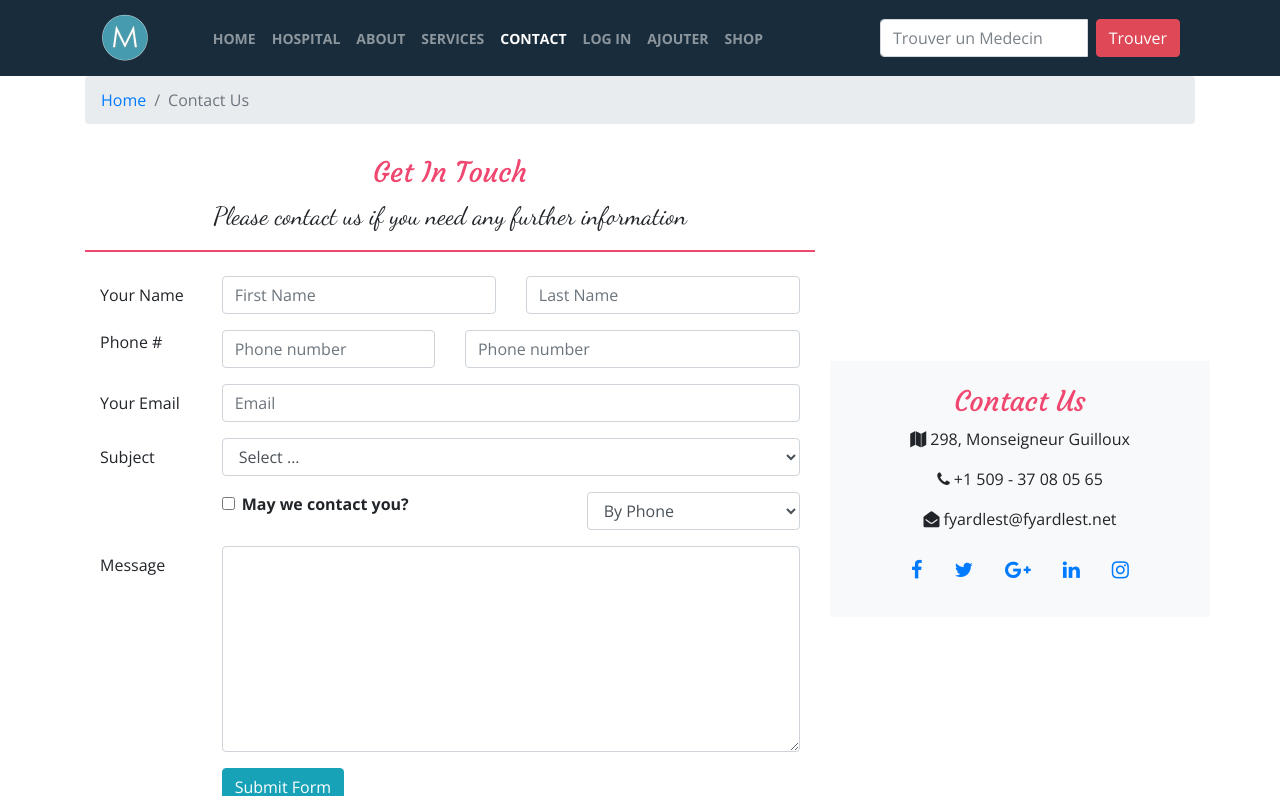
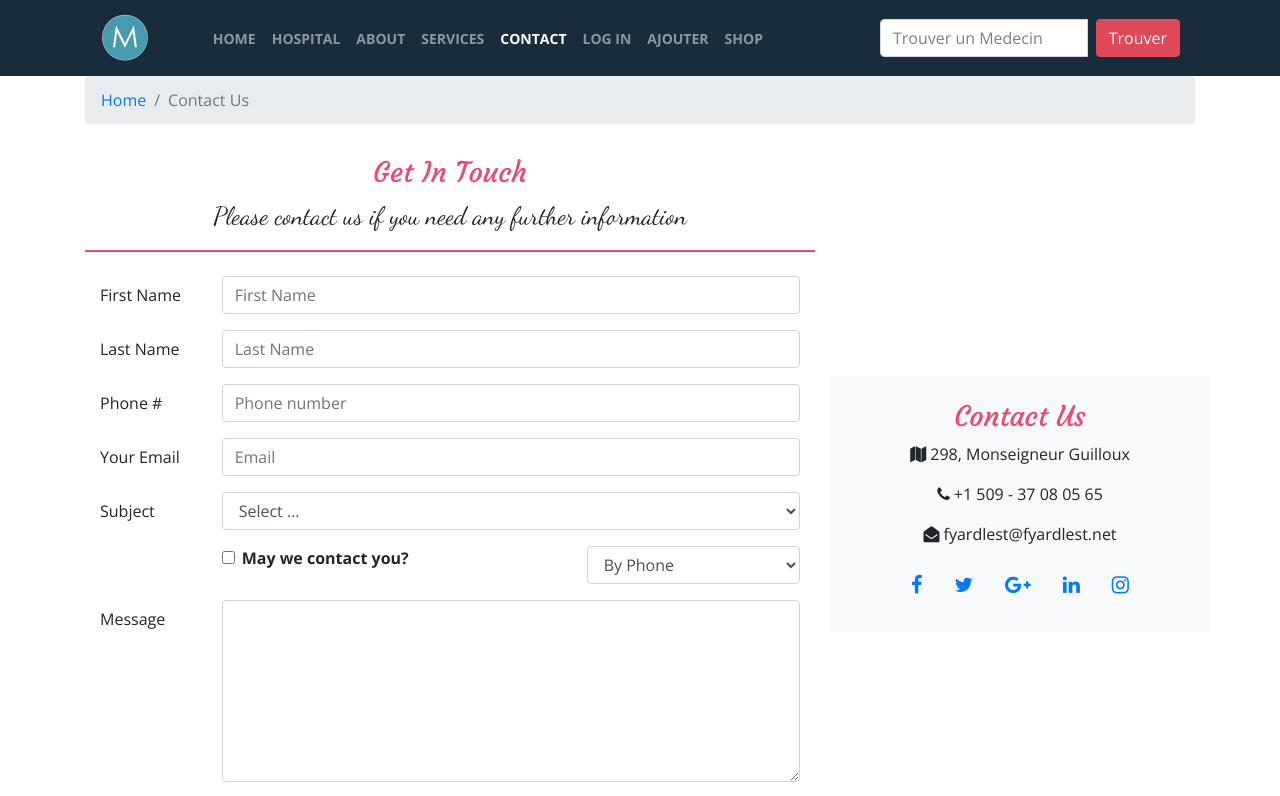
Before and after one commit to fyardlest1/gps-sante-haiti-react, a React (Create React App) app: page /contactus in a window 1280 px wide. Shown: the top 796 px of the page. Built offline with nearby package versions, Linux system fonts and the light colour scheme.

Commit message:
Controlled Form Validation

```diff
--- a/src/components/ContactComponent.js
+++ b/src/components/ContactComponent.js
@@ -8,6 +8,7 @@ import {
   Label,
   Input,
   Col,
+  FormFeedback,
 } from "reactstrap";
 import { Link } from 'react-router-dom';
 
@@ -18,17 +19,65 @@ class Contact extends Component {
     this.state = {
       firstName: "",
       lastName: "",
-      areaCode: "",
       phoneNum: "",
       email: "",
+      subject: "Select ...",
       agree: false,
-      subject: "Select ...",
       contactType: "By Phone",
       feedback: "",
+      touched: {
+        firstName: false,
+        lastName: false,
+        phoneNum: false,
+        email: false,
+      },
     };
 
     this.handleInputChange = this.handleInputChange.bind(this);
     this.handleSubmit = this.handleSubmit.bind(this);
+  }
+
+  validate(firstName, lastName, phoneNum, email) {
+
+        const errors = {
+            firstName: '',
+            lastName: '',
+            phoneNum: '',
+            email: ''
+        };
+
+        if (this.state.touched.firstName) {
+            if (firstName.length < 2) {
+                errors.firstName = 'First name must be at least 2 characters.';
+            } else if (firstName.length > 15) {
+                errors.firstName = 'First name must be 15 or less characters.';
+            }
+        }
+
+        if (this.state.touched.lastName) {
+            if (lastName.length < 2) {
+                errors.lastName = 'Last name must be at least 2 characters.';
+            } else if (lastName.length > 15) {
+                errors.lastName = 'Last name must be 15 or less characters.';
+            }
+        }
+
+        const reg = /^\d+$/;
+        if (this.state.touched.phoneNum && !reg.test(phoneNum)) {
+            errors.phoneNum = 'The phone number should contain only numbers.';
+        }
+
+        if (this.state.touched.email && !email.includes('@')) {
+            errors.email = 'Email should contain a @';
+        }
+
+        return errors;
+    }
+
+  handleBlur = (field) => () => {
+      this.setState({
+        touched: {...this.state.touched, [field]: true}
+      });
   }
 
   handleInputChange(event) {
@@ -48,6 +97,9 @@ class Contact extends Component {
   }
 
   render() {
+
+    const errors = this.validate(this.state.firstName, this.state.lastName, this.state.phoneNum, this.state.email);
+
     return (
       <React.Fragment>
         <section id='contactSection'>
@@ -72,48 +124,47 @@ class Contact extends Component {
                     {/* ASKING FOR NAME */}
                   <Form onSubmit={this.handleSubmit}>
                     <FormGroup row>
-                      <Col sm={2}>
-                        <Label htmlFor='inputName' className='col-form-label'>
-                          Your Name
+                      <Label htmlFor='firstName' sm={2}>
+                          First Name
                         </Label>
-                      </Col>
-                      <Col sm={5}>
+                      <Col sm={10}>
                         <Input type="text" id="firstName" name="firstName"
                                         placeholder="First Name"
                                         value={this.state.firstName}
-                                        onChange={this.handleInputChange}
-                        />
+                                        invalid={errors.firstName}
+                                        onBlur={this.handleBlur("firstName")}
+                                        onChange={this.handleInputChange}/>
+                                        <FormFeedback> {errors.firstName} </FormFeedback>
                       </Col>
-                      <Col sm={5}>
+                      </FormGroup>
+                      <FormGroup row>
+                          <Label htmlFor='lastName' sm={2}>
+                          Last Name
+                        </Label>
+                      <Col sm={10}>
                         <Input type="text" id="lastName" name="lastName"
                                         placeholder="Last Name"
                                         value={this.state.lastName}
-                                        onChange={this.handleInputChange}
-                        />
+                                        invalid={errors.lastName}
+                                        onBlur={this.handleBlur("lastName")}
+                                        onChange={this.handleInputChange}/>
+                                        <FormFeedback> {errors.lastName} </FormFeedback>
                       </Col>
                     </FormGroup>
 
                     {/* ASKING FOR PHONE # */}
                     <FormGroup row>
-                      <Col md={2}>
-                        <Label htmlFor='phoneNum'>
+                      <Label htmlFor='phoneNum' sm={2}>
                           Phone #
                         </Label>
-                      </Col>
-                      <Col md={4}>
-                          <Input type="tel" id="areaCode" name="areaCode"
-                                        placeholder="Phone number"
-                                        defaultValue={+1}
-                                        value={this.state.areaCode}
-                                        onChange={this.handleInputChange}
-                            />
-                      </Col>
-                      <Col>
+                      <Col sm={10}>
                             <Input type="tel" id="phoneNum" name="phoneNum"
                                 placeholder="Phone number"
                                 value={this.state.phoneNum}
-                                onChange={this.handleInputChange}
-                            />
+                                invalid={errors.phoneNum}
+                                onBlur={this.handleBlur("phoneNum")}
+                                onChange={this.handleInputChange} />
+                                <FormFeedback> {errors.phoneNum} </FormFeedback>
                      </Col>
                     </FormGroup>
 
@@ -122,12 +173,14 @@ class Contact extends Component {
                       <Label htmlFor='email' sm={2}>
                         Your Email
                       </Label>
-                      <Col className='col'>
+                      <Col sm={10}>
                         <Input type="email" id="email" name="email"
                                         placeholder="Email"
                                         value={this.state.email}
-                                        onChange={this.handleInputChange}
-                        />
+                                        invalid={errors.email}
+                                        onBlur={this.handleBlur("email")}
+                                        onChange={this.handleInputChange} />
+                                        <FormFeedback> {errors.email} </FormFeedback>
                       </Col>
                     </FormGroup>
 
@@ -177,7 +230,7 @@ class Contact extends Component {
                       <Label htmlFor='feedback' sm={2}> Message </Label>
                       <Col md={10}>
                         <Input type="textarea" id="feedback" name="feedback"
-                                        rows="8"
+                                        rows="7"
                                         value={this.state.feedback}
                                         onChange={this.handleInputChange} />
                       </Col>
```
